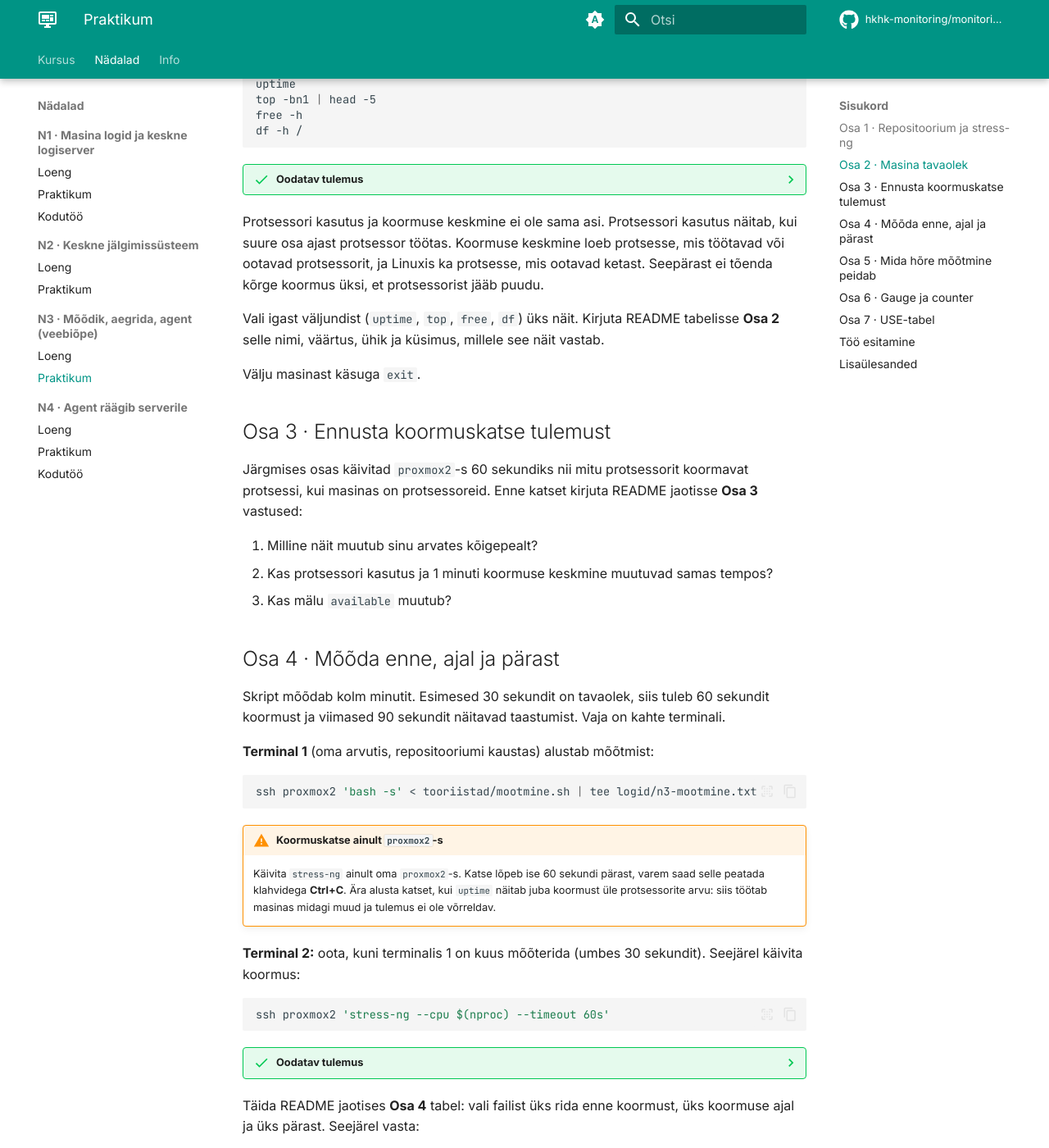
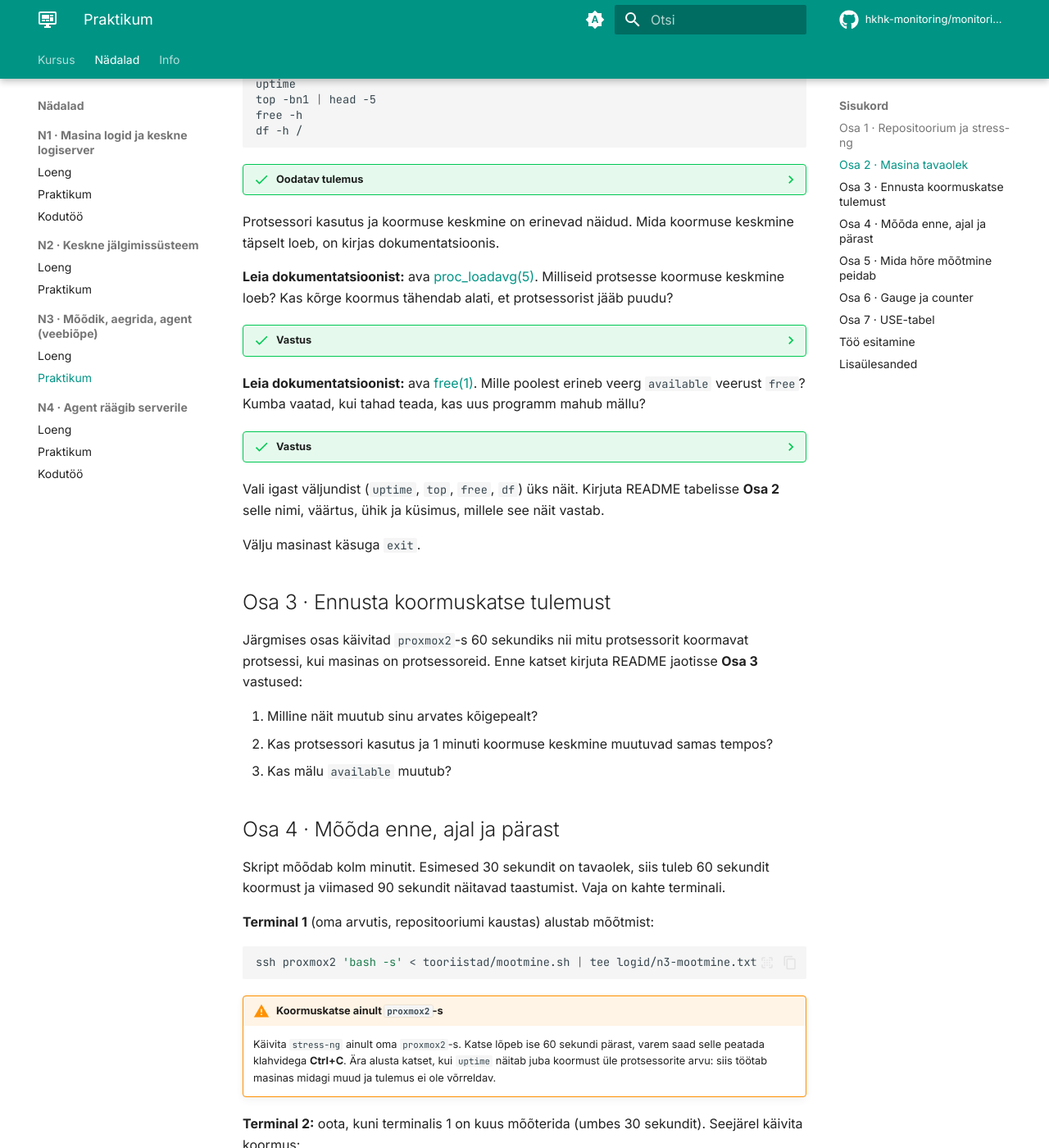
Before and after one commit to hkhk-monitoring/monitoring, an MkDocs documentation site: the page built from docs/week03/lab.md, in a window 1280 px wide and 1400 px high, scrolled down 1170 px. Shown: the whole window at 82% size. Built offline with MkDocs 1.6.1 and Material for MkDocs 9.7.7, drawn with Linux system fonts in a browser that asks for light colours; comment, search, counter and statistics services are not loaded; some of the changed text lies outside the part shown.

Commit message:
N3 praktikum

````diff
--- a/docs/week03/lab.md
+++ b/docs/week03/lab.md
@@ -70,9 +70,19 @@
 ```
 
 ??? success "Oodatav tulemus"
-    `nproc` annab loogiliste protsessorite arvu, näiteks `2`. `uptime` lõpus on kolm koormuse keskmist (load average) viimase 1, 5 ja 15 minuti kohta. `top` real `%Cpu(s)` on `id` (idle) tavaolekus üle 90. `free -h` veerus `available` on mälu, mida programmid saavad kohe kasutada. `df -h /` veerus `Use%` on juurfailisüsteemi täituvus.
+    `nproc` annab loogiliste protsessorite arvu, näiteks `2`. `uptime` lõpus on kolm koormuse keskmist (load average) viimase 1, 5 ja 15 minuti kohta. `top` real `%Cpu(s)` on `id` (idle) tavaolekus üle 90. `free -h` real `Mem:` on mitu veergu, nende hulgas `free` ja `available`. `df -h /` veerus `Use%` on juurfailisüsteemi täituvus.
 
-Protsessori kasutus ja koormuse keskmine ei ole sama asi. Protsessori kasutus näitab, kui suure osa ajast protsessor töötas. Koormuse keskmine loeb protsesse, mis töötavad või ootavad protsessorit, ja Linuxis ka protsesse, mis ootavad ketast. Seepärast ei tõenda kõrge koormus üksi, et protsessorist jääb puudu.
+Protsessori kasutus ja koormuse keskmine on erinevad näidud. Mida koormuse keskmine täpselt loeb, on kirjas dokumentatsioonis.
+
+**Leia dokumentatsioonist:** ava [proc_loadavg(5)](https://man7.org/linux/man-pages/man5/proc_loadavg.5.html). Milliseid protsesse koormuse keskmine loeb? Kas kõrge koormus tähendab alati, et protsessorist jääb puudu?
+
+??? success "Vastus"
+    Koormuse keskmine loeb protsesse, mis töötavad või ootavad protsessorit (olek R), ja protsesse, mis ootavad ketast (olek D). Seepärast võib koormus olla kõrge ka siis, kui protsessor on peaaegu tühi ja masin ootab ketast.
+
+**Leia dokumentatsioonist:** ava [free(1)](https://man7.org/linux/man-pages/man1/free.1.html). Mille poolest erineb veerg `available` veerust `free`? Kumba vaatad, kui tahad teada, kas uus programm mahub mällu?
+
+??? success "Vastus"
+    `free` on mälu, mida ei kasuta keegi. `available` on hinnang mälule, mille saab uus programm kätte ilma swap'ita, sest sinna kuulub ka vahemälu, mille tuum saab vabastada. Programmi mahtumise kohta vaata `available`.
 
 Vali igast väljundist (`uptime`, `top`, `free`, `df`) üks näit. Kirjuta README tabelisse **Osa 2** selle nimi, väärtus, ühik ja küsimus, millele see näit vastab.
 
@@ -119,6 +129,13 @@
 
     Koormuse ajal on `cpu_%` 100 lähedal. `load1` tõuseb aeglaselt ja langeb aeglaselt, sest see on keskmine.
 
+Skript võtab protsessori kasutuse käsu `vmstat` väljundist ja arvutab selle kujul 100 − `id`.
+
+**Leia dokumentatsioonist:** ava [vmstat(8)](https://man7.org/linux/man-pages/man8/vmstat.8.html), jaotis **CPU**. Mida tähendab veerg `id` ja miks ei ole 100 − `id` sama mis veerg `us`?
+
+??? success "Vastus"
+    `id` on aeg, mil protsessor ei teinud midagi. 100 − `id` sisaldab kõike muud: kasutaja programme (`us`), tuuma (`sy`) ja ketta ootamist (`wa`). `us` on ainult kasutaja programmide aeg.
+
 Täida README jaotises **Osa 4** tabel: vali failist üks rida enne koormust, üks koormuse ajal ja üks pärast. Seejärel vasta:
 
 1. Milline näit kinnitab, et koormuskatse mõjutas masinat?
@@ -140,7 +157,14 @@
 
 ## Osa 6 · Gauge ja counter
 
-`load1` ja `available_MiB` on **gauge**'id: need näitavad hetkeolekut ja käivad üles-alla. **Counter** ainult kasvab. Näiteks `/proc/stat` real `ctxt` on kontekstivahetuste arv alates masina käivitusest. Counteri väärtus üksi ei ütle palju, huvitav on, kui kiiresti see kasvab. Loe counterit kaks korda kümnesekundilise vahega:
+`load1` ja `available_MiB` on **gauge**'id: need näitavad hetkeolekut ja käivad üles-alla. **Counter** ainult kasvab. Counteri väärtus üksi ei ütle palju, huvitav on, kui kiiresti see kasvab. Failis `/proc/stat` on üks counter real `ctxt`.
+
+**Leia dokumentatsioonist:** ava [proc_stat(5)](https://man7.org/linux/man-pages/man5/proc_stat.5.html) ja otsi `ctxt`. Mida see arv loeb ja millest alates?
+
+??? success "Vastus"
+    Kontekstivahetuste arvu ehk seda, mitu korda on tuum protsessoril ühe töö teise vastu vahetanud. Arv loetakse alates masina käivitusest.
+
+Loe counterit kaks korda kümnesekundilise vahega:
 
 ```bash
 ssh proxmox2 'grep ctxt /proc/stat; sleep 10; grep ctxt /proc/stat' | tee logid/n3-loendur.txt
@@ -160,8 +184,12 @@
 
 Täida README jaotises **Osa 7** tabel protsessori, mälu ja ketta kohta. Kirjuta lahtrisse näit, mille sa mõõtsid, või „ei mõõtnud“. „Ei mõõtnud“ on parem vastus kui põhjendamata „korras“.
 
-??? tip "Vihje: ketas"
-    `df -h` näitab, kui palju failisüsteemi mahust on kasutusel. Ketta sisend-väljundtöö kohta see midagi ei ütle. Ketta küllastust näeb järjekorrast ja ooteajast, näiteks käsuga `iostat -x` (pakett `sysstat`) veergudest `aqu-sz` ja `r_await`. Kui sa seda ei mõõtnud, kirjuta „ei mõõtnud“.
+`df -h` näitab, kui palju failisüsteemi mahust on kasutusel. Ketta sisend-väljundtöö kohta see midagi ei ütle.
+
+**Leia dokumentatsioonist:** ava [iostat(1)](https://man7.org/linux/man-pages/man1/iostat.1.html). Millised võtmega `-x` kuvatavad veerud näitavad, et kettale tekib järjekord ja päringud peavad ootama?
+
+??? success "Vastus"
+    `aqu-sz` on keskmine järjekorra pikkus, `r_await` ja `w_await` on lugemise ja kirjutamise keskmine aeg koos järjekorras ootamisega. `iostat` on paketis `sysstat`. Kui sa seda ei mõõtnud, kirjuta USE-tabelisse „ei mõõtnud“.
 
 Lõpuks vasta README jaotises **Osa 7** viimasele küsimusele: milliseid kolme näitu peaks agent N4-s automaatselt koguma ja miks just neid?
 
````
